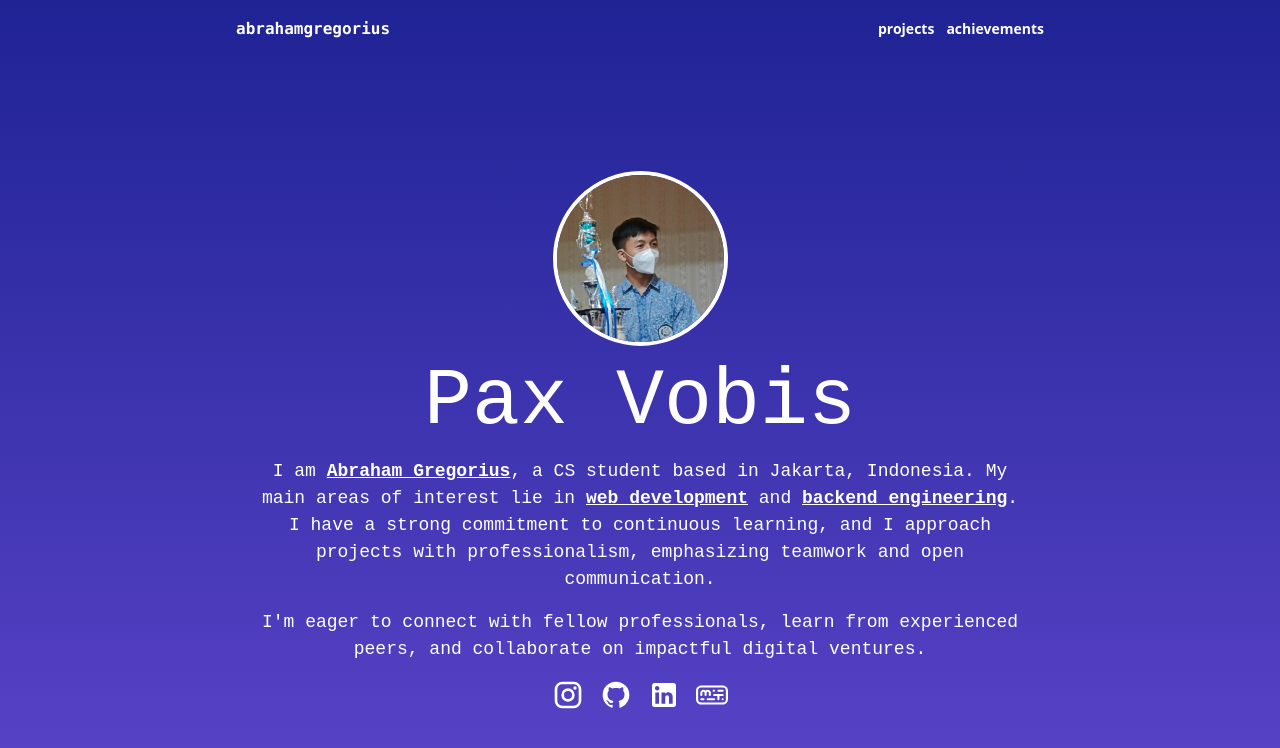
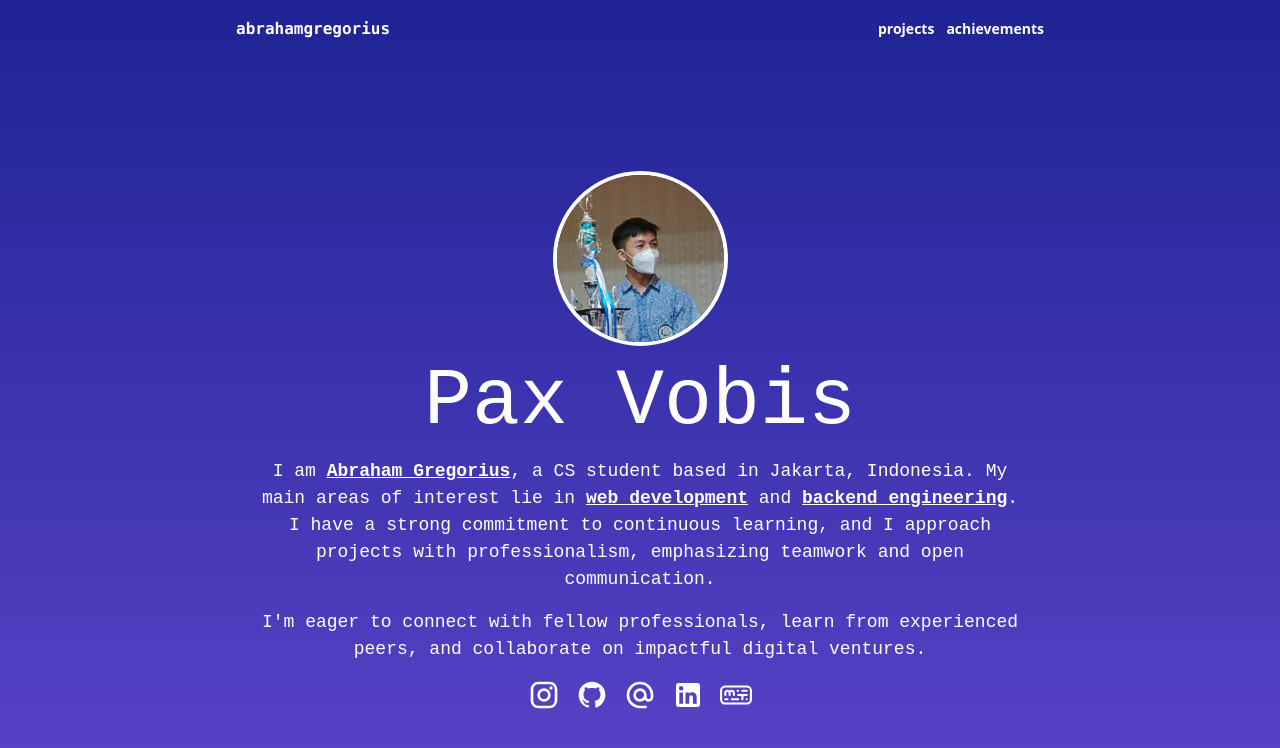
Before and after one commit to abrahamgregorius/webfolder, a React (Vite) app: page / in a window 1280 px wide. Shown: the top 748 px of the page. Built offline with nearby package versions, Linux system fonts and the light colour scheme.

Commit message:
feat: add email, projects border, achievement description

```diff
--- a/src/components/Card.jsx
+++ b/src/components/Card.jsx
@@ -6,7 +6,7 @@ import githubimg from '../assets/github.png'
 function Card({title, description, src, link, tech}) {
     return(
         <>
-            <div className="card select-none shadow-lg hover:shadow-2xl transition duration-200 border-white border rounded p-3">
+            <div className="card select-none shadow-xl hover:shadow-2xl transition duration-200 border-white border-2 min-[420px]:border rounded p-3">
                 <a target="_blank" href={link}>
                     <div className="project-head">
                         <img className="h-[0px] w-full rounded object-top object-cover" src={src} alt="" />
--- a/src/components/Navbar.jsx
+++ b/src/components/Navbar.jsx
@@ -25,7 +25,7 @@ function Navbar() {
                     <NavLink className={"text-sm hover:underline transition"} to="/achievements">achievements</NavLink>
                 </div>
             </div>
-            <div className={`nav-toggle-menu text-lg h-[20vh] text-right font-normal border-b gap-2 mb-2 mt-2 w-full flex  px-4 justify-center flex-col min-[420px]:hidden ${isNavbarClicked ? "flex" : "hidden"}`}>
+            <div className={`nav-toggle-menu text-lg h-[17vh] text-right font-normal border-b gap-2 mb-2 mt-2 w-full flex  px-4 justify-center flex-col min-[420px]:hidden ${isNavbarClicked ? "flex" : "hidden"}`}>
                 <NavLink className={"hover:text-slate-400 transition"} to="/">home</NavLink>
                 <NavLink className={"hover:text-slate-400 transition"} to="/projects">projects</NavLink>
                 <NavLink className={"hover:text-slate-400 transition"} to="/achievements">achievements</NavLink>
--- a/src/pages/Achievements.jsx
+++ b/src/pages/Achievements.jsx
@@ -10,7 +10,7 @@ function Achievements() {
     return(
         <div className='text-white container mx-auto my-0 p-4 w-full max-w-[840px]'>
             <Navbar></Navbar>
-            <Hero title={"Achievements"} description={"some of my accolades"}></Hero>
+            <Hero title={"Achievements"} description={"highlights of my personal achievements"}></Hero>
             <div className="content">
                 <ul className='text-center flex flex-col gap-3 font-mono'>
                     <li className='border-yellow-400 border-[3.5px] text-sm p-2 rounded'>Binus University Widia Scholarship 2024 Awardee (Fully-funded Undergraduate Scholarship)</li>
--- a/src/pages/Home.jsx
+++ b/src/pages/Home.jsx
@@ -51,6 +51,11 @@ function Home() {
                             </a>
                         </div>
                         <div className="logo">
+                            <a target="_blank" href="mailto:athioii6@gmail.com">
+                                <svg xmlns="http://www.w3.org/2000/svg" width="32" height="32" viewBox="0 0 24 24"><path fill="currentColor" d="M12 22q-2.075 0-3.9-.788t-3.175-2.137T2.788 15.9T2 12t.788-3.9t2.137-3.175T8.1 2.788T12 2t3.9.788t3.175 2.137T21.213 8.1T22 12v1.45q0 1.475-1.012 2.513T18.5 17q-.875 0-1.65-.375t-1.3-1.075q-.725.725-1.638 1.088T12 17q-2.075 0-3.537-1.463T7 12t1.463-3.537T12 7t3.538 1.463T17 12v1.45q0 .65.425 1.1T18.5 15t1.075-.45t.425-1.1V12q0-3.35-2.325-5.675T12 4T6.325 6.325T4 12t2.325 5.675T12 20h5v2zm0-7q1.25 0 2.125-.875T15 12t-.875-2.125T12 9t-2.125.875T9 12t.875 2.125T12 15"/></svg>
+                            </a>
+                        </div>
+                        <div className="logo">
                             <a target="_blank" href="https://www.linkedin.com/in/abrahamgregorius/">
                                 <svg xmlns="http://www.w3.org/2000/svg" width="32" height="32" viewBox="0 0 24 24"><path fill="currentColor" d="M19 3a2 2 0 0 1 2 2v14a2 2 0 0 1-2 2H5a2 2 0 0 1-2-2V5a2 2 0 0 1 2-2h14m-.5 15.5v-5.3a3.26 3.26 0 0 0-3.26-3.26c-.85 0-1.84.52-2.32 1.3v-1.11h-2.79v8.37h2.79v-4.93c0-.77.62-1.4 1.39-1.4a1.4 1.4 0 0 1 1.4 1.4v4.93h2.79M6.88 8.56a1.68 1.68 0 0 0 1.68-1.68c0-.93-.75-1.69-1.68-1.69a1.69 1.69 0 0 0-1.69 1.69c0 .93.76 1.68 1.69 1.68m1.39 9.94v-8.37H5.5v8.37h2.77Z"/></svg>
                             </a>
```
